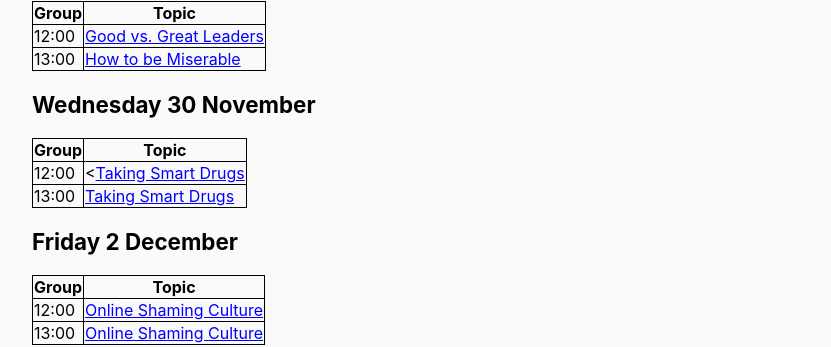
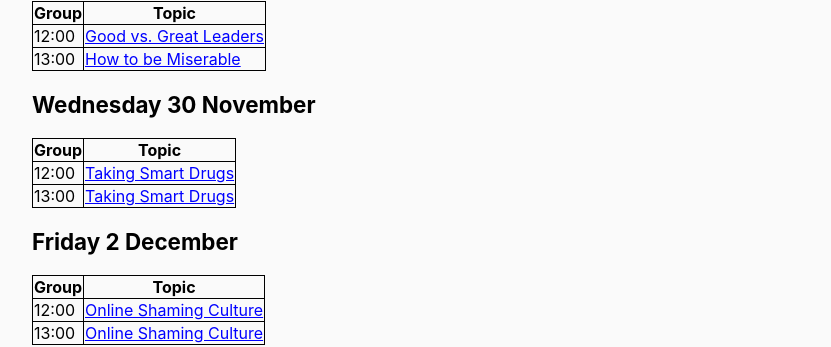
Before and after one commit to ZeroDeth/derekkedziora.github.io, a Jekyll site: the page built from files/schedules/eteam-schedule.html, in a window 1280 px wide. Shown: the part 105-452 px from the top of the page, without its empty margins (224-1055 px from the left). Built offline with Jekyll 4.4.1, drawn with Linux system fonts in a browser that asks for light colours.

```diff
--- a/files/schedules/eteam-schedule.html
+++ b/files/schedules/eteam-schedule.html
@@ -27,7 +27,7 @@ permalink: "/schedule/eteam"
   </tr>
   <tr>
     <td>12:00</td>
-    <td><<a href="http://derek.com.ua/lessons/mental-performance-drugs" target="_blank">Taking Smart Drugs</a></td>
+    <td><a href="http://derek.com.ua/lessons/mental-performance-drugs" target="_blank">Taking Smart Drugs</a></td>
   </tr>
   <tr>
     <td>13:00</td>
```
